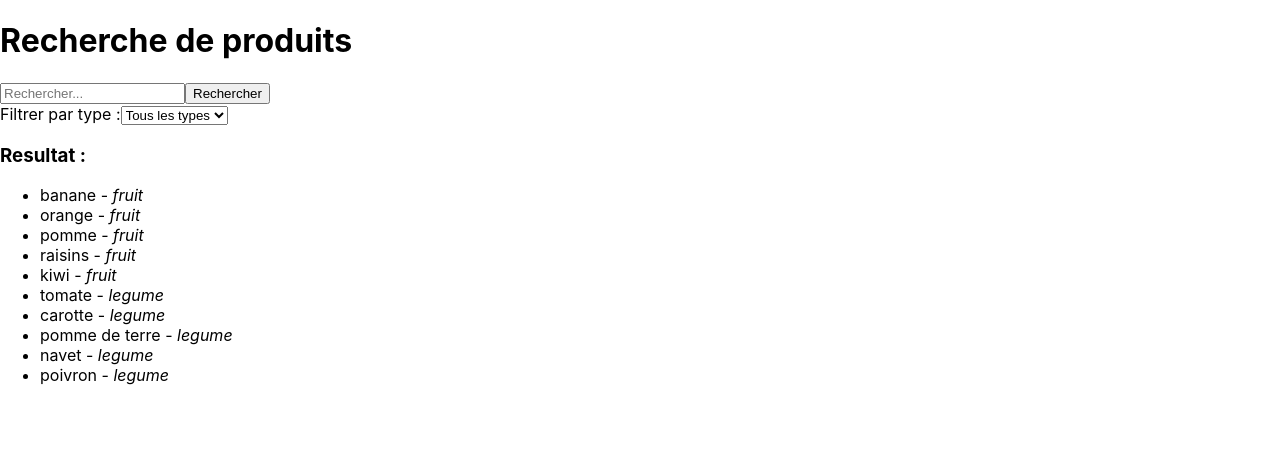
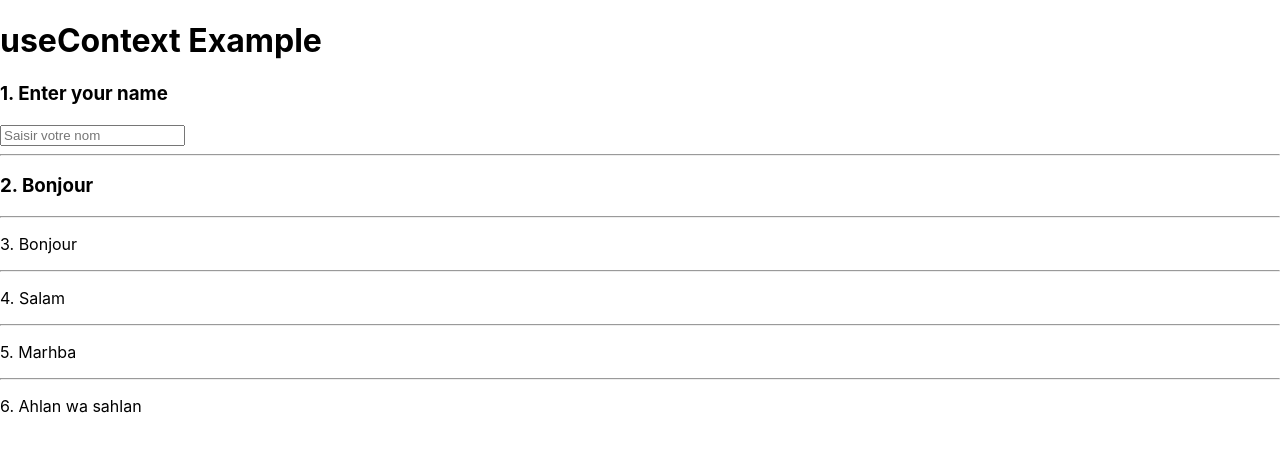
Before and after one commit to elgaziomar/React_Projet, a React (Create React App) app: page / in a window 1280 px wide. Shown: the top 452 px of the page. Built offline with nearby package versions, Linux system fonts and the light colour scheme.

Commit message:
Use context

```diff
--- a/package.json
+++ b/package.json
@@ -7,6 +7,7 @@
     "@testing-library/jest-dom": "^6.9.1",
     "@testing-library/react": "^16.3.3",
     "@testing-library/user-event": "^13.5.0",
+    "axios": "^1.20.0",
     "react": "^19.3.0",
     "react-dom": "^19.3.0",
     "react-scripts": "5.0.1",
--- a/src/App.jsx
+++ b/src/App.jsx
@@ -1,62 +1,125 @@
 
-import React, { useState } from "react";
-import Recherche_input from "./recherche_input";
-import Rcherche_select from "./recherche_select";
-import Resultat from "./resultat";
+/*import Fetch from "./fetch";
+import Axios from "./axios";
 
-const initialist=[ {nom:"banane",type:"fruit"},
-    {nom:"orange",type:"fruit"},
-    {nom:"pomme",type:"fruit"},
-    {nom:"raisins",type:"fruit"},
-    {nom:"kiwi",type:"fruit"},
-    {nom:"tomate",type:"legume"},
-    {nom:"carotte",type:"legume"},
-    {nom:"pomme de terre",type:"legume"},
-    {nom:"navet",type:"legume"},
-    {nom:"poivron",type:"legume"} ]
-
-
-function App() {
-    const [resultats, setResultats] = useState(initialist);
-    const [typeSelectionne, setTypeSelectionne] = useState("");
-    const [term, setTerm] = useState("");
-
-    const handleSearchName = (texte) => {
-        setTerm(texte);
-        filtrer(texte, typeSelectionne);
-    };
-
-    const handleFilterByType = (type) => {
-        setTypeSelectionne(type);
-        filtrer(term, type);
-    };
-
-    const filtrer = (texte, type) => {
-        const filtered = initialist.filter((item) => {
-            const nomCorrespond = item.nom
-                .toLowerCase()
-                .includes(texte.toLowerCase().trim());
-
-            const typeCorrespond =
-                type === "" || item.type === type;
-
-            return nomCorrespond && typeCorrespond;
-        });
-
-        setResultats(filtered);
+export default function App() {
+    const styles = {
+        app: {
+            maxWidth: "1200px",
+            margin: "0 auto",
+            padding: "20px",
+            fontFamily: "Arial, sans-serif",
+        },
+        title: {
+            textAlign: "center",
+            color: "#0f172a",
+        },
+        section: {
+            marginBottom: "40px",
+        },
+        divider: {
+            border: "none",
+            borderTop: "2px solid #e2e8f0",
+            margin: "30px 0",
+        },
     };
 
     return (
-        <div>
-            <h1>Recherche de produits</h1>
+        <div style={styles.app}>
+            <h1 style={styles.title}>My React App</h1>
 
-            <Recherche_input onSearch={handleSearchName} />
+            <section style={styles.section}>
+                <Fetch />
+            </section>
 
-            <Rcherche_select onSelectType={handleFilterByType} />
+            <hr style={styles.divider} />
 
-            <Resultat resultats={resultats} />
+            <section style={styles.section}>
+                <Axios />
+            </section>
         </div>
     );
+}*/
+
+
+import { NameProvider, useName } from "./use_comtext";
+
+// Component 1
+function InputName() {
+  const { name, setName } = useName();
+
+  return (
+    <div>
+      <h3>1. Enter your name</h3>
+      <input
+        type="text"
+        placeholder="Saisir votre nom"
+        value={name}
+        onChange={(e) => setName(e.target.value)}
+      />
+    </div>
+  );
 }
 
-export default App;
+// Component 2
+function Bonjour() {
+  const { name } = useName();
+
+  return <h3>2. Bonjour {name}</h3>;
+}
+
+// Component 3
+function Message1() {
+  const { name } = useName();
+
+  return <p>3. Bonjour  {name}</p>;
+}
+
+// Component 4
+function Message2() {
+  const { name } = useName();
+
+  return <p>4. Salam {name}</p>;
+}
+
+// Component 5
+function Message3() {
+  const { name } = useName();
+
+  return <p>5. Marhba  {name}</p>;
+}
+
+// Component 6
+function Message4() {
+  const { name } = useName();
+
+  return <p>6. Ahlan wa sahlan {name}</p>;
+}
+
+// App principale
+export default function App() {
+  return (
+    <NameProvider>
+      <div>
+        <h1>useContext Example</h1>
+
+        <InputName />
+        <hr />
+
+        <Bonjour />
+        <hr />
+
+        <Message1 />
+        <hr />
+
+        <Message2 />
+        <hr />
+
+        <Message3 />
+        <hr />
+
+        <Message4 />
+      </div>
+    </NameProvider>
+  );
+}
--- /dev/null
+++ b/src/axios.jsx
@@ -0,0 +1,123 @@
+
+import { useState } from "react";
+import axios from "axios";
+
+function Axios() {
+    const [users, setUsers] = useState([]);
+    const [show, setShow] = useState(false);
+
+    async function getusers() {
+        if (show) {
+            setShow(false);
+            return;
+        }
+
+        if (users.length > 0) {
+            setShow(true);
+            return;
+        }
+
+        const response = await axios.get(
+            "https://jsonplaceholder.typicode.com/users"
+        );
+
+        setUsers(response.data);
+        setShow(true);
+    }
+
+    const styles = {
+        container: {
+            padding: "20px",
+            fontFamily: "Arial, sans-serif",
+        },
+        button: {
+            padding: "12px 24px",
+            backgroundColor: "#16a34a",
+            color: "white",
+            border: "none",
+            borderRadius: "8px",
+            cursor: "pointer",
+            fontSize: "16px",
+            marginBottom: "20px",
+        },
+        cards: {
+            display: "flex",
+            flexWrap: "wrap",
+            justifyContent: "center",
+            gap: "20px",
+        },
+        card: {
+            width: "240px",
+            padding: "20px",
+            backgroundColor: "#f0fdf4",
+            border: "1px solid #bbf7d0",
+            borderRadius: "12px",
+            boxShadow: "0 4px 10px rgba(0,0,0,0.1)",
+            overflowWrap: "anywhere",
+        },
+        avatar: {
+            width: "55px",
+            height: "55px",
+            borderRadius: "50%",
+            backgroundColor: "#16a34a",
+            color: "white",
+            display: "flex",
+            justifyContent: "center",
+            alignItems: "center",
+            fontSize: "24px",
+            fontWeight: "bold",
+        },
+        name: {
+            color: "#14532d",
+        },
+        info: {
+            color: "#166534",
+            fontSize: "14px",
+        },
+    };
+
+    return (
+        <div style={styles.container}>
+            <h2>Axios Users</h2>
+
+            <button
+                style={styles.button}
+                onClick={getusers}
+            >
+                {show ? "HIDE USERS" : "GET USERS"}
+            </button>
+
+            {show && (
+                <div style={styles.cards}>
+                    {users.map((user) => (
+                        <div key={user.id} style={styles.card}>
+                            <div style={styles.avatar}>
+                                {user.name.charAt(0)}
+                            </div>
+
+                            <h3 style={styles.name}>{user.name}</h3>
+
+                            <p style={styles.info}>
+                                📧 {user.email}
+                            </p>
+
+                            <p style={styles.info}>
+                                📱 {user.phone}
+                            </p>
+
+                            <p style={styles.info}>
+                                🌐 {user.website}
+                            </p>
+
+                            <p style={styles.info}>
+                                🏢 {user.company.name}
+                            </p>
+                        </div>
+                    ))}
+                </div>
+            )}
+        </div>
+    );
+}
+
+export default Axios;
--- /dev/null
+++ b/src/fetch.jsx
@@ -0,0 +1,124 @@
+
+import { useState } from "react";
+
+function Fetch() {
+    const [users, setUsers] = useState([]);
+    const [show, setShow] = useState(false);
+
+    async function getusers() {
+        if (show) {
+            setShow(false);
+            return;
+        }
+
+        if (users.length > 0) {
+            setShow(true);
+            return;
+        }
+
+        const response = await fetch(
+            "https://jsonplaceholder.typicode.com/users"
+        );
+
+        const data = await response.json();
+
+        setUsers(data);
+        setShow(true);
+    }
+
+    const styles = {
+        container: {
+            padding: "20px",
+            fontFamily: "Arial, sans-serif",
+        },
+        button: {
+            padding: "12px 24px",
+            backgroundColor: "#2563eb",
+            color: "white",
+            border: "none",
+            borderRadius: "8px",
+            cursor: "pointer",
+            fontSize: "16px",
+            marginBottom: "20px",
+        },
+        cards: {
+            display: "flex",
+            flexWrap: "wrap",
+            justifyContent: "center",
+            gap: "20px",
+        },
+        card: {
+            width: "240px",
+            padding: "20px",
+            backgroundColor: "#f8fafc",
+            border: "1px solid #cbd5e1",
+            borderRadius: "12px",
+            boxShadow: "0 4px 10px rgba(0,0,0,0.1)",
+            overflowWrap: "anywhere",
+        },
+        avatar: {
+            width: "55px",
+            height: "55px",
+            borderRadius: "50%",
+            backgroundColor: "#2563eb",
+            color: "white",
+            display: "flex",
+            justifyContent: "center",
+            alignItems: "center",
+            fontSize: "24px",
+            fontWeight: "bold",
+        },
+        name: {
+            color: "#1e293b",
+        },
+        info: {
+            color: "#475569",
+            fontSize: "14px",
+        },
+    };
+
+    return (
+        <div style={styles.container}>
+            <h2>Fetch Users</h2>
+
+            <button
+                style={styles.button}
+                onClick={getusers}
+            >
+                {show ? "HIDE USERS" : "GET USERS"}
+            </button>
+
+            {show && (
+                <div style={styles.cards}>
+                    {users.map((user) => (
+                        <div key={user.id} style={styles.card}>
+                            <div style={styles.avatar}>
+                                {user.name.charAt(0)}
+                            </div>
+
+                            <h3 style={styles.name}>{user.name}</h3>
+
+                            <p style={styles.info}>
+                                📧 {user.email}
+                            </p>
+
+                            <p style={styles.info}>
+                                📱 {user.phone}
+                            </p>
+
+                            <p style={styles.info}>
+                                🌐 {user.website}
+                            </p>
+
+                            <p style={styles.info}>
+                                🏢 {user.company.name}
+                            </p>
+                        </div>
+                    ))}
+                </div>
+            )}
+        </div>
+    );
+}
+
+export default Fetch;
--- a/src/recherche_input.jsx
+++ /dev/null
@@ -1,28 +0,0 @@
-
-import { useState } from "react";
-
-function Recherche_input({ onSearch }) {
-    const [term, setTerm] = useState("");
-
-    const handlesubmit = (e) => {
-        e.preventDefault();
-        onSearch(term);
-    };
-
-    return (
-        <div>
-            <form onSubmit={handlesubmit}>
-                <input
-                    type="text"
-                    placeholder="Rechercher..."
-                    value={term}
-                    onChange={(e) => setTerm(e.target.value)}
-                />
-
-                <button type="submit">Rechercher</button>
-            </form>
-        </div>
-    );
-}
-
-export default Recherche_input;
--- a/src/recherche_select.jsx
+++ /dev/null
@@ -1,16 +0,0 @@
-
-function Rcherche_select({ onSelectType }) {
-    return (
-        <div>
-            <label>Filtrer par type :</label>
-
-            <select onChange={(e) => onSelectType(e.target.value)}>
-                <option value="">Tous les types</option>
-                <option value="fruit">Fruit</option>
-                <option value="legume">Légume</option>
-            </select>
-        </div>
-    );
-}
-
-export default Rcherche_select;
--- a/src/resultat.jsx
+++ /dev/null
@@ -1,22 +0,0 @@
-
-function Resultat({ resultats }) {
-    return (
-        <div>
-            <h3>Resultat :</h3>
-
-            {resultats.length === 0 ? (
-                <p>Aucun produit trouvé</p>
-            ) : (
-                <ul>
-                    {resultats.map((prod, index) => (
-                        <li key={index}>
-                            {prod.nom} - <i>{prod.type}</i>
-                        </li>
-                    ))}
-                </ul>
-            )}
-        </div>
-    );
-}
-
-export default Resultat;
--- /dev/null
+++ b/src/use_comtext.jsx
@@ -0,0 +1,18 @@
+
+import { createContext, useContext, useState } from "react";
+
+const NameContext = createContext();
+
+export function NameProvider({ children }) {
+  const [name, setName] = useState("");
+
+  return (
+    <NameContext.Provider value={{ name, setName }}>
+      {children}
+    </NameContext.Provider>
+  );
+}
+
+export function useName() {
+  return useContext(NameContext);
+}
```
Also changed, not shown: src/user_card.jsx (added, +19 -0 lines), 1 other file (tests, documents, lock files or other folders).
